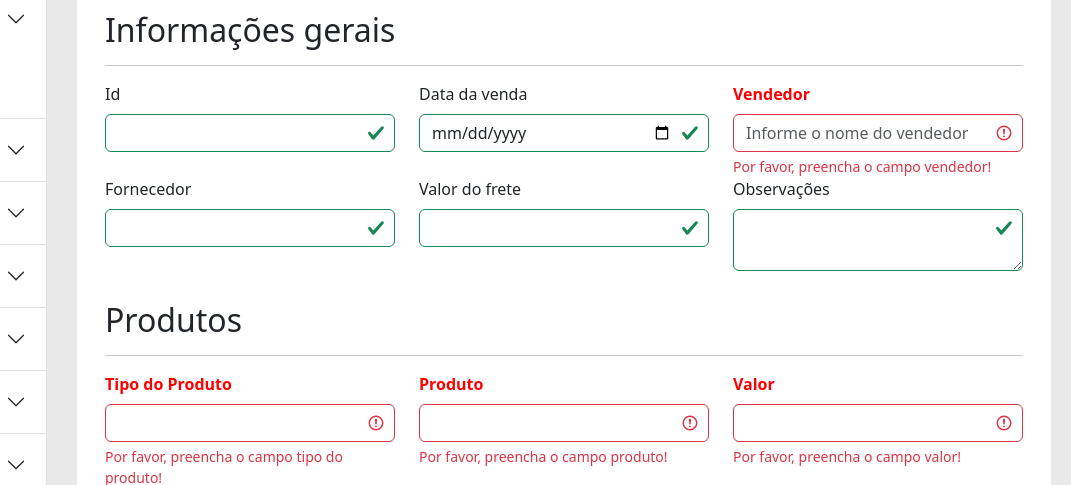
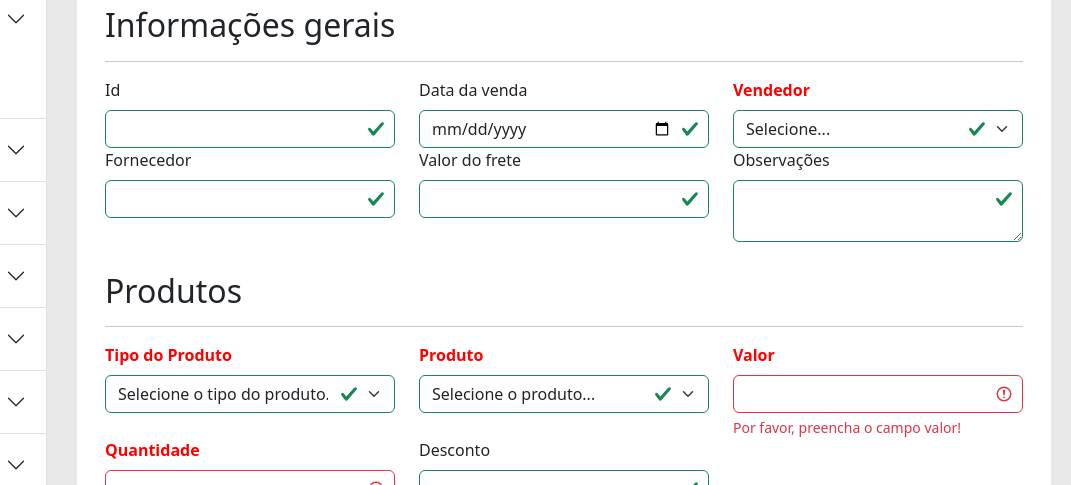
Before and after one commit to HenriquePaes/modulo-12-exercicio, a plain HTML site: page index.html in a window 1280 px wide. Shown: the part 386-871 px from the top of the page, 209-1280 px from the left. Drawn offline with nearby package versions, Linux system fonts and the light colour scheme.

Commit message:
feature: Alterando o tipo de campos

```diff
--- a/index.html
+++ b/index.html
@@ -274,7 +274,8 @@
                             <div class="row">
                                 <div class="col-4">
                                     <label for="cliente" class="form-label label-important ">Cliente</label>
-                                    <input type="text" name="cliente" id="cliente" class="form-control" required placeholder="Informe o nome do cliente">
+                                    <input type="text" name="cliente" id="cliente" class="form-control" required
+                                        placeholder="Informe o nome do cliente">
                                     <div class="invalid-feedback">Por favor, preencha o campo nome!</div>
                                 </div>
                                 <div class="col-4">
@@ -314,8 +315,12 @@
                                 </div>
 
                                 <div class="col-4">
-                                    <label for="vendedor" class="form-label label-destaque label-important ">Vendedor</label>
-                                    <input type="text" name="vendedor" id="vendedor" class="form-control" required placeholder="Informe o nome do vendedor">
+                                    <label for="vendedor"
+                                        class="form-label label-destaque label-important ">Vendedor</label>
+                                    <select id="vendedor" name="vendedor" class="form-select" required>
+                                        <option selected>Selecione...</option>
+                                        <option>...</option>
+                                    </select>
                                     <div class="invalid-feedback">Por favor, preencha o campo vendedor!</div>
                                 </div>
                             </div>
@@ -353,12 +358,18 @@
                             <div class="row">
                                 <div class="col-4">
                                     <label for="tipoProduto" class="form-label label-important ">Tipo do Produto</label>
-                                    <input type="text" name="tipoProduto" id="tipoProduto" class="form-control" required>
+                                    <select id="tipoProduto" name="tipoProduto" class="form-select" required>
+                                        <option selected>Selecione o tipo do produto...</option>
+                                        <option>...</option>
+                                    </select>
                                     <div class="invalid-feedback">Por favor, preencha o campo tipo do produto!</div>
                                 </div>
                                 <div class="col-4">
                                     <label for="produto" class="form-label label-important ">Produto</label>
-                                    <input type="text" name="produto" id="produto" class="form-control" required>
+                                    <select id="produto" name="produto" class="form-select" required>
+                                        <option selected>Selecione o produto...</option>
+                                        <option>...</option>
+                                    </select>
                                     <div class="invalid-feedback">Por favor, preencha o campo produto!</div>
                                 </div>
 
@@ -372,7 +383,8 @@
                             <div class="row">
                                 <div class="col-4">
                                     <label for="quantidade" class="form-label label-important ">Quantidade</label>
-                                    <input type="number" name="quantidade" id="quantidade" class="form-control" required>
+                                    <input type="number" name="quantidade" id="quantidade" class="form-control"
+                                        required>
                                     <div class="invalid-feedback">Por favor, preencha o campo quantidade!</div>
                                 </div>
                                 <div class="col-4">
@@ -387,7 +399,8 @@
                         <div class="container-fluid">
                             <div class="row">
                                 <div class="col-3">
-                                    <button class="btn btn-outline-primary btn-lg"><i class="fa fa-plus"></i> Adicionar</button>
+                                    <button class="btn btn-outline-primary btn-lg"><i class="fa fa-plus"></i>
+                                        Adicionar</button>
                                 </div>
                             </div>
                         </div>
```
